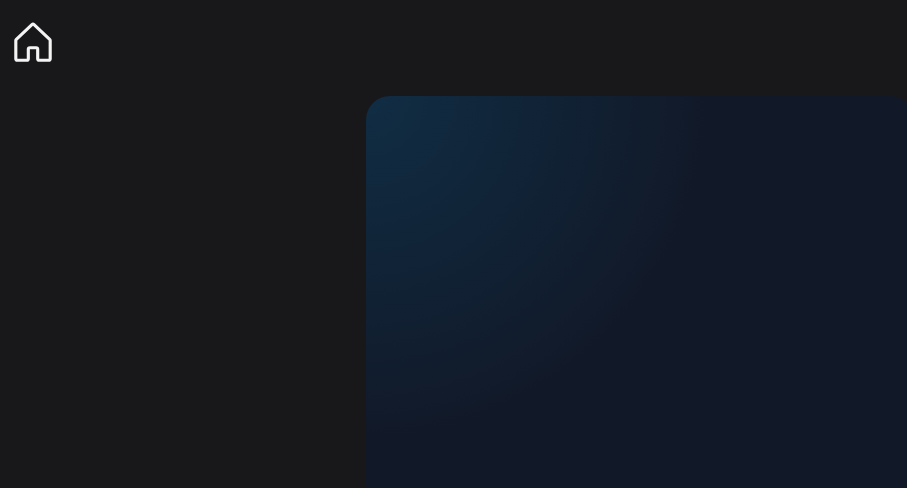
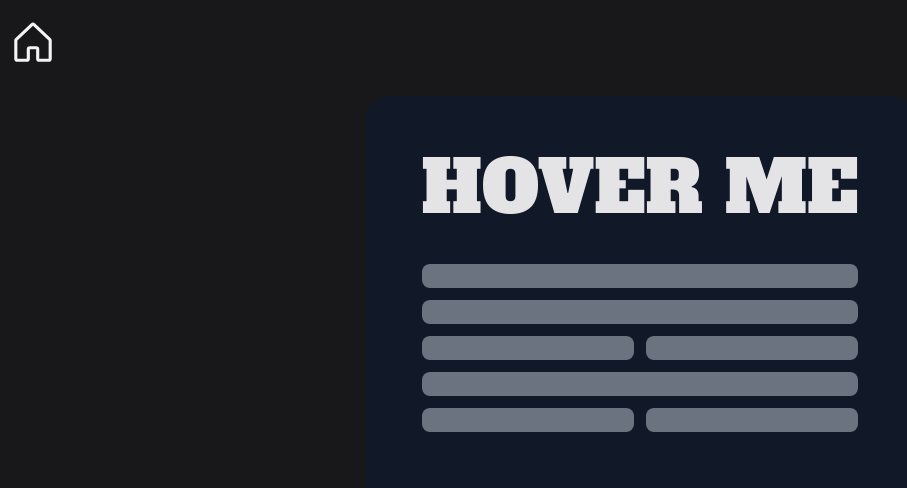
Before and after one commit to 0x7266/framer_motion_practice, a React (Vite) app: page /gradientonhover in a window 1280 px wide. Shown: the top 488 px of the page, without its empty margins (0-907 px from the left). Built offline with nearby package versions, Linux system fonts and the light colour scheme.

Commit message:
refactor

```diff
--- a/src/pages/GradientOnHover.tsx
+++ b/src/pages/GradientOnHover.tsx
@@ -1,17 +1,16 @@
-import { motion } from "framer-motion";
-import { MouseEvent, useState } from "react";
+import { motion, useMotionTemplate, useMotionValue } from "framer-motion";
+import { MouseEvent } from "react";
 import HomeIcon from "../assets/HomeIcon";
 import { Link } from "react-router-dom";
 
 export default function Demo() {
-	const [mousePostion, setMousePosition] = useState({ x: 0, y: 0 });
+	const mouseX = useMotionValue(0);
+	const mouseY = useMotionValue(0);
 
 	function handleMouseMove({ currentTarget, clientX, clientY }: MouseEvent) {
 		const { left, top } = currentTarget.getBoundingClientRect();
-
-		const xPosition = clientX - left;
-		const yPosition = clientY - top;
-		setMousePosition({ x: xPosition, y: yPosition });
+		mouseX.set(clientX - left);
+		mouseY.set(clientY - top);
 	}
 
 	return (
@@ -27,9 +26,15 @@ export default function Demo() {
 			</motion.div>
 			<div className="h-full flex flex-col items-center justify-center">
 				<div
-					className="flex flex-col justify-center h-4/5 max-h-[700px]"
+					className="relative flex flex-col justify-center h-4/5 max-h-[700px] group overflow-hidden rounded-3xl"
 					onMouseMove={handleMouseMove}
 				>
+					<motion.div
+						className="pointer-events-none absolute inset-0 opacity-0 group-hover:opacity-100 transition-all duration-300"
+						style={{
+							background: useMotionTemplate`radial-gradient(450px circle at ${mouseX}px ${mouseY}px, rgba(14, 165, 233, .15), transparent 80%)`,
+						}}
+					/>
 					<motion.div
 						initial={{ opacity: 0 }}
 						animate={{ opacity: 1 }}
@@ -38,15 +43,8 @@ export default function Demo() {
 							transition: { duration: 1.5, when: "afterChildren" },
 							backgroundColor: "transparent",
 						}}
-						className="relative text-zinc-200 text-7xl font-alfa uppercase bg-gray-900 rounded-3xl p-14 overflow-hidden h-full"
+						className="text-zinc-200 text-7xl font-alfa uppercase bg-gray-900 p-14 overflow-hidden h-full flex flex-col gap-10"
 					>
-						<motion.div
-							className="absolute inset-0"
-							style={{
-								background: `radial-gradient(450px circle at ${mousePostion.x}px ${mousePostion.y}px, rgba(14, 165, 233, .15), transparent 80%)`,
-							}}
-						/>
-						<motion.div className="invisible flex flex-col gap-10">
 						<motion.h1 initial={{ y: -300 }} animate={{ y: 0 }}>
 							HOVER ME
 						</motion.h1>
@@ -71,6 +69,7 @@ export default function Demo() {
 								transition={{ delay: 0.3, duration: 0.4 }}
 								className="w-full h-6 rounded-lg bg-gray-500"
 							/>
+							<div className="flex gap-3">
 								<motion.div
 									initial={{ x: "-600px" }}
 									exit={{ x: "-600px" }}
@@ -78,7 +77,38 @@ export default function Demo() {
 									transition={{ delay: 0.5, duration: 0.4 }}
 									className="w-full h-6 rounded-lg bg-gray-500"
 								/>
-							</motion.div>
+								<motion.div
+									initial={{ x: "600px" }}
+									exit={{ x: "600px" }}
+									animate={{ x: 0 }}
+									transition={{ delay: 0.5, duration: 0.4 }}
+									className="w-full h-6 rounded-lg bg-gray-500"
+								/>
+							</div>
+							<motion.div
+								initial={{ x: "-600px" }}
+								exit={{ x: "-600px" }}
+								animate={{ x: 0 }}
+								transition={{ delay: 0.7, duration: 0.4 }}
+								className="w-full h-6 rounded-lg bg-gray-500"
+							/>
+							<div className="flex gap-3">
+								<motion.div
+									initial={{ x: "-600px" }}
+									exit={{ x: "-600px" }}
+									animate={{ x: 0 }}
+									transition={{ delay: 0.9, duration: 0.4 }}
+									className="w-full h-6 rounded-lg bg-gray-500"
+								/>
+								<motion.div
+									initial={{ x: "600px" }}
+									exit={{ x: "600px" }}
+									animate={{ x: 0 }}
+									transition={{ delay: 0.9, duration: 0.4 }}
+									className="w-full h-6 rounded-lg bg-gray-500"
+								/>
+							</div>
+							<div className="h-60 w-full bg-violet-900 mix-blend-darken rounded-lg" />
 						</motion.div>
 					</motion.div>
 				</div>
```
Lines whose indentation alone changed are shown as unchanged.
